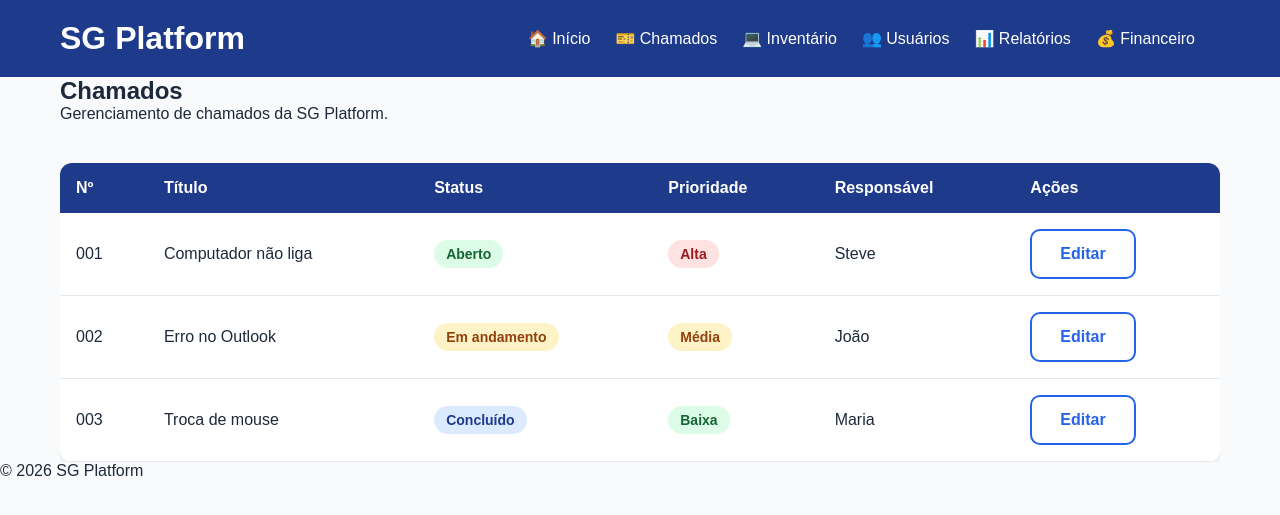
After one commit to Steves2Gamarra/sg-platform, a Flask app: page /chamados in a window 1280 px wide. The commit adds this page. Shown: the top 515 px of the page. Run offline with Flask 3, Linux system fonts and the light colour scheme.

Commit message:
Sprint 6: cria SG DataGrid e componente de badges

```diff
--- a/app/routes.py
+++ b/app/routes.py
@@ -10,6 +10,11 @@ def home():
     recursos = RecursoService.listar()
 
     return render_template(
-        "index.html",
+        "home.html",
         recursos=recursos
     )
+
+@app.route("/chamados")
+def chamados():
+
+    return render_template("chamados.html")
--- a/app/static/css/style.css
+++ b/app/static/css/style.css
@@ -38,22 +38,51 @@ CONTAINER
 HEADER
 ======================*/
 
-.site-header{
-    display:flex;
-    justify-content:space-between;
-    align-items:center;
-    padding:25px 60px;
-    background:white;
-    border-bottom:1px solid #CBD5E1;
+header {
+
+    background-color: #1E3A8A;
+    padding: 20px 0;
 
 }
 
-nav a{
+.header-content {
 
-    text-decoration:none;
-    color:#1E293B;
-    margin-left:25px;
+    display: flex;
+    justify-content: space-between;
+    align-items: center;
+
+}
+
+.navbar {
+
+    display:flex;
+    gap: 25px;
+
+}
+
+.navbar a {
+
     font-weight:bold;
+    color: white;
+    text-decoration: none;
+    font-weight: 500;
+    transition:
+    color .3s ease;
+
+}
+
+.navbar a:hover {
+
+    color: #60A5FA;
+
+}
+
+.logo a {
+
+    color: white;
+    text-decoration: none;
+    font-size:2rem;
+    font-weight:700;
 
 }
 
@@ -102,20 +131,18 @@ HERO
 
 .hero-image{
 
-    flex:1;
+     flex:1;
     display:flex;
     justify-content:center;
 
 }
-
 .hero-image img{
 
-    max-width:100%;
+    width:100%;
     max-width:500px;
     border-radius:20px;
 
 }
-
 
 /*======================
 BOTÕES
@@ -241,6 +268,107 @@ CARDS
     transform:translateY(-5px);
 
 }
+
+/*======================
+TABLE
+======================*/
+
+.table-container{
+
+    margin-top:40px;
+    overflow-x:auto;
+
+}
+
+.table{
+
+    width:100%;
+    border-collapse:collapse;
+    background:white;
+    border-radius:12px;
+    overflow:hidden;
+    box-shadow:0 8px 20px rgba(0,0,0,.08);
+
+}
+
+.table th{
+
+    background:#1E3A8A;
+    color:white;
+    text-align:left;
+    padding:16px;
+
+}
+
+.table td{
+
+    padding:16px;
+    border-bottom:1px solid #E2E8F0;
+
+}
+
+.table tbody tr:hover{
+
+    background:#EFF6FF;
+
+}
+
+/*======================
+BADGES
+======================*/
+
+.badge{
+
+    display:inline-block;
+    padding:6px 12px;
+    border-radius:999px;
+    font-size:14px;
+    font-weight:600;
+
+}
+
+.badge-open{
+
+    background:#DCFCE7;
+    color:#166534;
+
+}
+
+.badge-progress{
+
+    background:#FEF3C7;
+    color:#92400E;
+
+}
+
+.badge-closed{
+
+    background:#DBEAFE;
+    color:#1E3A8A;
+
+}
+
+.badge-high{
+
+    background:#FEE2E2;
+    color:#991B1B;
+
+}
+
+.badge-medium{
+
+    background:#FEF3C7;
+    color:#92400E;
+
+}
+
+.badge-low{
+
+    background:#DCFCE7;
+    color:#166534;
+
+}
+
 /*======================
 FOOTER
 ======================*/
--- a/app/templates/base.html
+++ b/app/templates/base.html
@@ -12,17 +12,35 @@
 <body>
     <header>
 
-        <div class="container">
+    <div class="container header-content">
 
-             <h1>SG Platform</h1>
-                 <nav>
-                 <a href="#">Produtos</a>
-                 <a href="#">Soluções</a>
-                 <a href="#">Sobre</a>
-                 <a href="#">Contato</a>
-                 </nav>
-        </nav>
-    </header>
+        <h1 class="logo">
+
+            <a href="{{ url_for('home') }}">
+                SG Platform
+            </a>
+
+        </h1>
+
+        <nav class="navbar">
+
+            <a href="{{ url_for('home') }}">🏠 Início</a>
+
+            <a href="{{ url_for('chamados') }}">🎫 Chamados</a>
+
+            <a href="#">💻 Inventário</a>
+
+            <a href="#">👥 Usuários</a>
+
+            <a href="#">📊 Relatórios</a>
+
+            <a href="#">💰 Financeiro</a>
+
+        <nav>
+
+    </div>
+
+</header>
 
     {% block content %}
 
--- /dev/null
+++ b/app/templates/chamados.html
@@ -0,0 +1,131 @@
+{% extends "base.html" %}
+
+{% block content %}
+
+<section class="container">
+
+    <h1>Chamados</h1>
+
+    <p>Gerenciamento de chamados da SG Platform.</p>
+
+    <div class="table-container">
+
+        <table class="table">
+
+            <thead>
+
+                <tr>
+
+                    <th>Nº</th>
+                    <th>Título</th>
+                    <th>Status</th>
+                    <th>Prioridade</th>
+                    <th>Responsável</th>
+                    <th>Ações</th>
+
+                </tr>
+
+            </thead>
+
+            <tbody>
+
+                <tr>
+
+                    <td>001</td>
+                    <td>Computador não liga</td>
+                    <td>
+
+                        <span class="badge badge-open">
+
+                          Aberto
+
+                        </span>
+
+                    </td>
+                    <td>
+
+                        <span class="badge badge-high">
+
+                          Alta
+
+                        </span>
+
+                    </td>
+                    <td>Steve</td>
+                    <td>
+                        <button class="btn btn-secondary">
+                            Editar
+                        </button>
+                    </td>
+
+                </tr>
+
+                <tr>
+
+                    <td>002</td>
+                    <td>Erro no Outlook</td>
+                    <td>
+                         <span class="badge badge-progress">
+
+                        Em andamento
+
+                         </span>
+                    </td>
+                    <td>
+
+                      <span class="badge badge-medium">
+
+                       Média
+
+                     </span>
+
+                    </td>
+                    <td>João</td>
+                    <td>
+                        <button class="btn btn-secondary">
+                            Editar
+                        </button>
+                    </td>
+
+                </tr>
+
+                <tr>
+
+                    <td>003</td>
+                    <td>Troca de mouse</td>
+                    <td>
+
+                        <span class="badge badge-closed">
+
+                        Concluído
+
+                        </span>
+
+                    </td>
+                    <td>
+
+                        <span class="badge badge-low">
+
+                      Baixa
+
+                        </span>
+
+                     </td>
+                    <td>Maria</td>
+                    <td>
+                        <button class="btn btn-secondary">
+                            Editar
+                        </button>
+                    </td>
+
+                </tr>
+
+            </tbody>
+
+        </table>
+
+    </div>
+
+</section>
+
+{% endblock %}
```
Also changed, not shown: docs/arquitetura.md (added, +46 -0 lines), app/templates/home.html (renamed from app/templates/index.html).
